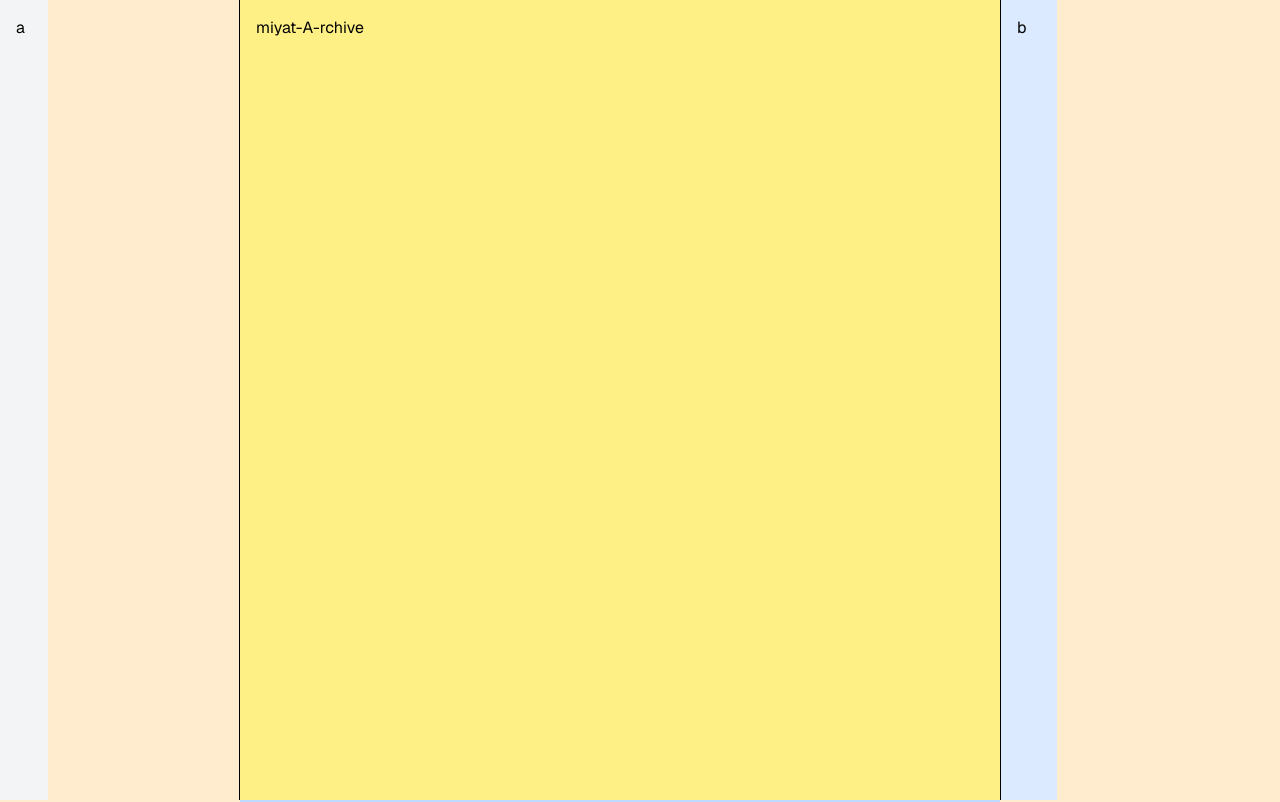
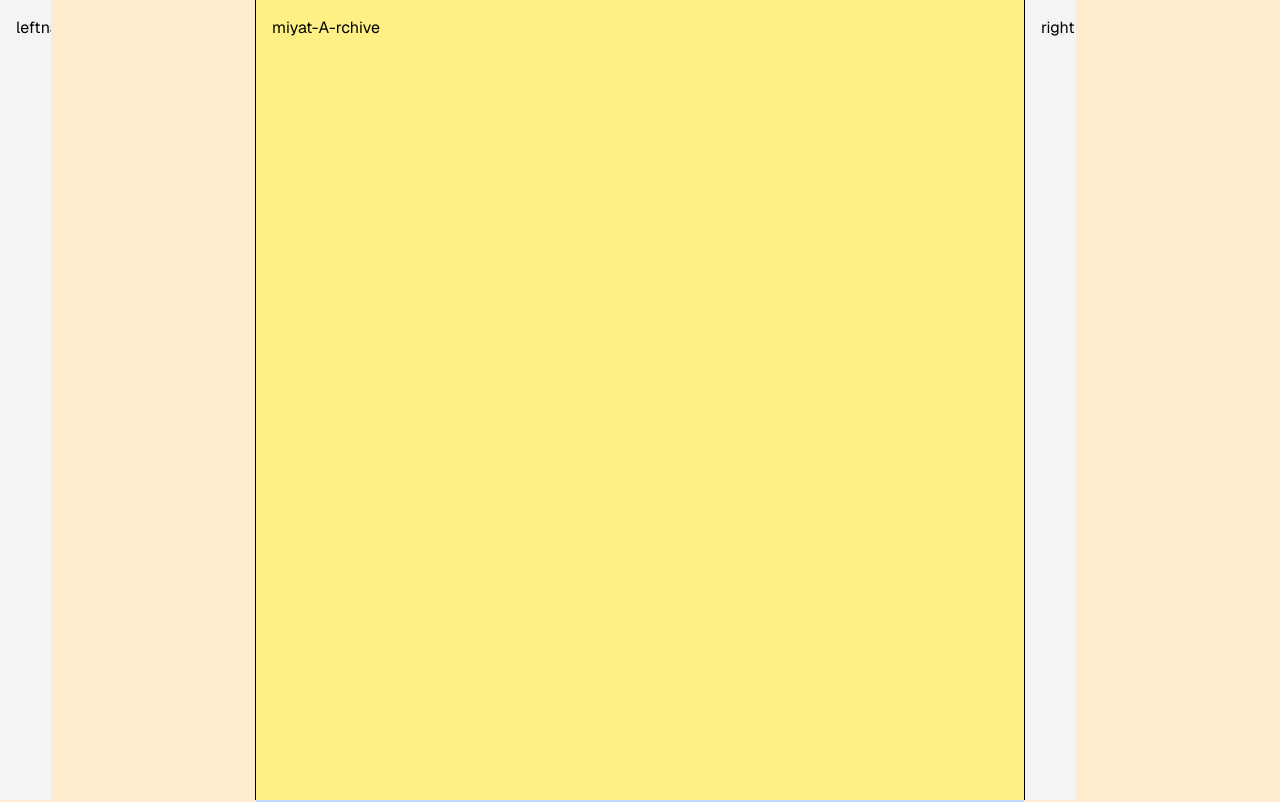
Before and after one commit to miyata-studyyyne/miyat-A-rchive, a Next.js app: page / in a window 1280 px wide. Shown: the top 802 px of the page. Built offline with nearby package versions, Linux system fonts and the light colour scheme.

Commit message:
refactor: レイアウトの調整とコードコメントの追加

```diff
--- a/src/app/layout.tsx
+++ b/src/app/layout.tsx
@@ -28,29 +28,54 @@ export default function RootLayout({
   return (
     <html lang="ja" className={`${geistSans.variable} ${geistMono.variable}`}>
       <body
-        className="*:min-h-dvh
+        className="
+        // body の全ての子要素を対象に、要素の最小の高さをビューポートの高さに設定
+        *:min-h-dvh
+        // body の要素の display プロパティを gridに設定
         grid
+        // gridの列を1列に設定。デフォルトのレイアウトとして適用される
         grid-cols-1
-        md:grid-cols-[240px_1fr_280px]
+        // md とはレスポンシブブレークポイントの一つ
+        // 画面幅 768px 以上の場合、後続のクラスに適用
+        md:grid-cols-[20%_1fr_20%]
+        // 背景色はglobal.cssで定義した色を使用
         bg-[blanchedalmond]"
       >
         <aside
           className="
-        hidden
-        md:block
-        md:sticky
-        md:top-0
-        md:self-start
-        md:h-dvh
-        overflow-y-auto
-        border-r"
+          // hiddenにすることにより、画面幅が768px未満の場合にこのaside要素が表示されなくなる
+          hidden
+          // md: blockにすることにより、画面幅が768px以上の場合にこのaside要素が表示されるようになる
+          md:block
+          // 要素がスクロールに応じて特定の位置でビューポートに固定される
+          md:sticky
+          // sticky要素の上端をビューポートの上端から0ピクセルの位置に設定
+          md:top-0
+          // 要素が配置されるコンテナの交差軸に沿った位置を開始位置に設定
+          md:self-start
+          // 要素の高さをビューポートの高さに設定
+          md:h-dvh
+          // 要素の内容が要素の高さを超えた場合に垂直方向にスクロール可能にする
+          overflow-y-auto
+          // 要素の右側に1ピクセルの境界線を追加
+          border-r"
         >
           <LeftNav />
         </aside>
 
         <main className="min-h-dvh overflow-x-hidden">{children}</main>
 
-        <aside className="hidden md:block md:sticky md:top-0 md:self-start md:h-dvh overflow-y-auto border-l">
+        <aside
+          className="
+          hidden
+          md:block
+          md:sticky
+          md:top-0
+          md:self-start
+          md:h-dvh
+          overflow-y-auto
+          border-l"
+        >
           <RightTOC />
         </aside>
       </body>
--- a/src/components/LeftNav.tsx
+++ b/src/components/LeftNav.tsx
@@ -5,7 +5,7 @@ import Image from "next/image";
 const LeftNav = () => {
   return (
     <nav className="flex sticky top-0 w-1/5 h-screen overflow-y-auto bg-gray-100 p-4">
-      <div>a</div>
+      <div>leftnav</div>
     </nav>
   );
 };
--- a/src/components/RightTOC.tsx
+++ b/src/components/RightTOC.tsx
@@ -4,8 +4,8 @@ import Image from "next/image";
 
 const RightTOC = () => {
   return (
-    <nav className="sticky top-0 w-1/5 h-screen overflow-y-auto bg-blue-100 p-4">
-      <div>b</div>
+    <nav className="flex sticky top-0 w-1/5 h-screen overflow-y-auto bg-gray-100 p-4">
+      <div>right</div>
     </nav>
   );
 };
```
